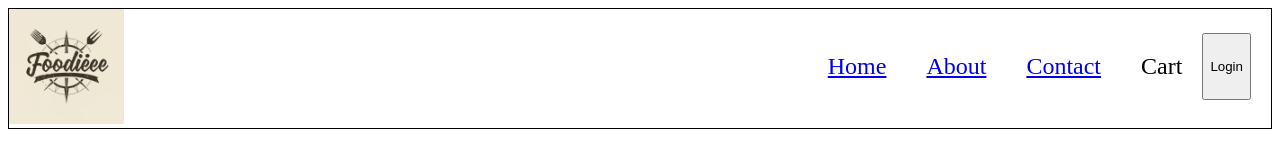
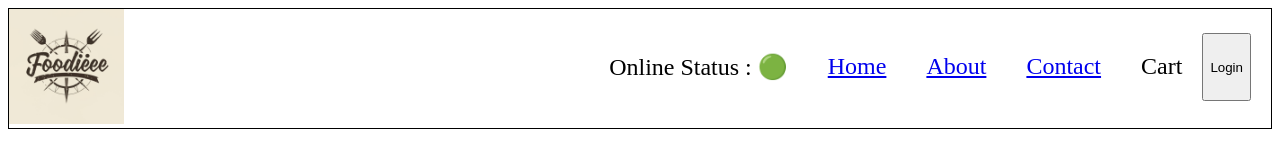
Before and after one commit to Dennis00725/react, a React (Vite) app: page / in a window 1280 px wide. Shown: the top 160 px of the page. Built offline with nearby package versions, Linux system fonts and the light colour scheme; no server answers.

Commit message:
added red / green onlineStatus

```diff
--- a/src/components/Header.js
+++ b/src/components/Header.js
@@ -1,8 +1,10 @@
 import { useState } from "react";
 import { Link } from "react-router-dom";
+import useOnlineStatus from "./utils/useOnlineStatus";
 
 const Header = () => {
   const [btnNameReact, setBtnNameReact] = useState("Login");
+  const onlineStatus = useOnlineStatus();
   return (
     <div className="header">
       <div className="logo-container">
@@ -11,8 +13,8 @@ const Header = () => {
 
       <div className="nav-items">
         <ul>
+          <li>Online Status : {onlineStatus ? "🟢" : "🔴"}</li>
           <li>
-            {" "}
             <Link to="/">Home</Link>
           </li>
           <li>
```
